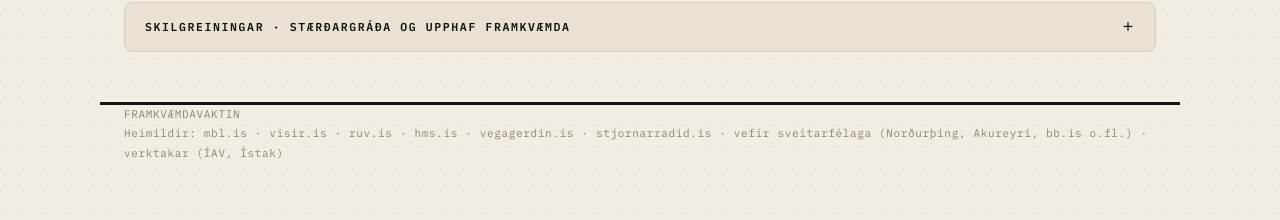
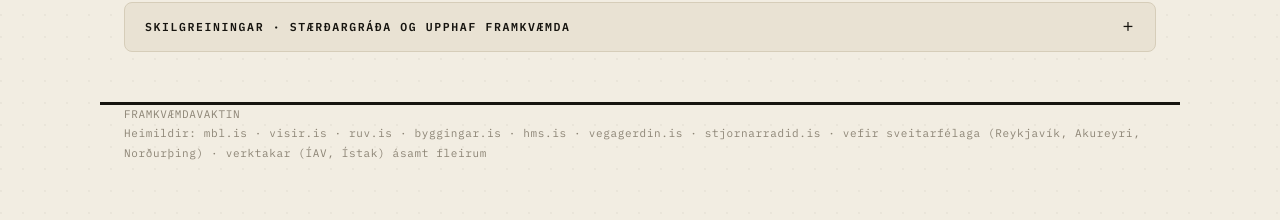
Before and after one commit to huldajuliana/framkvaemdavaktin, a Python web app: template templates/page_template.html in a window 1280 px wide. Shown: the part 580-800 px from the top of the page. Run offline with Jinja, Linux system fonts and the light colour scheme; the template is opened without the code that fills it, so the values that code supplies are empty.

Commit message:
Add files via upload

```diff
--- a/templates/page_template.html
+++ b/templates/page_template.html
@@ -381,7 +381,7 @@
 
 <footer class="wrap">
   <div>FRAMKVÆMDAVAKTIN</div>
-  <div>Heimildir: mbl.is · visir.is · ruv.is · hms.is · vegagerdin.is · stjornarradid.is · vefir sveitarfélaga (Norðurþing, Akureyri, bb.is o.fl.) · verktakar (ÍAV, Ístak)</div>
+  <div>Heimildir: mbl.is · visir.is · ruv.is · byggingar.is · hms.is · vegagerdin.is · stjornarradid.is · vefir sveitarfélaga (Reykjavík, Akureyri, Norðurþing) · verktakar (ÍAV, Ístak) ásamt fleirum</div>
 </footer>
 
 <script>
```
